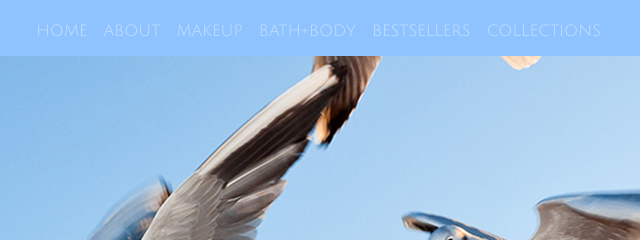
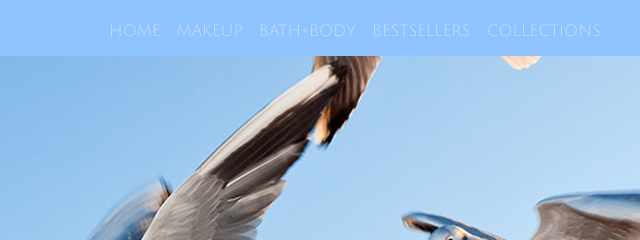
Before and after one commit to mccox52/final, a plain HTML site: page collection1.html in a window 1280 px wide. Shown: the top 240 px of the page, 640-1280 px from the left. Drawn offline with Linux system fonts and the light colour scheme; placeholder pictures from the web are drawn by us; a web font is replaced by a local one.

Commit message:
Update collection1.html

```diff
--- a/collection1.html
+++ b/collection1.html
@@ -27,7 +27,6 @@
         <div class="collapse navbar-collapse" id="myTogglerNav">
           <div class="navbar-nav ml-auto font-weight-regular text-uppercase">
             <a class="nav-item nav-link" href="index.html">home</a>
-            <a class="nav-item nav-link" href="about.html">about</a>
             <a class="nav-item nav-link" href="makeup.html">makeup</a>
             <a class="nav-item nav-link" href="bathandbody.html">bath+body</a>
             <a class="nav-item nav-link" href="bestsellers.html">bestsellers</a>
```
